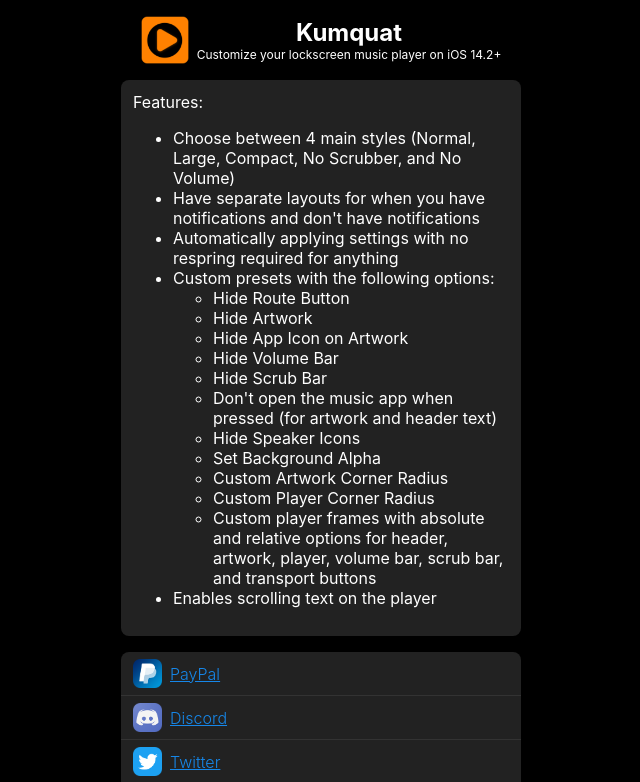
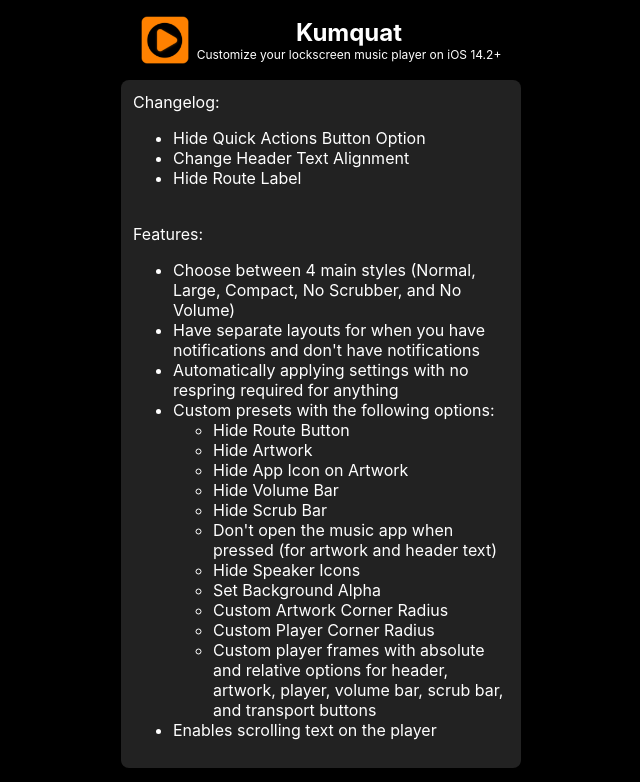
Before and after one commit to Galactic-Dev/website, a Next.js app: page /Kumquat in a window 1280 px wide. Shown: the top 782 px of the page, without its empty margins (319-959 px from the left). Built offline with nearby package versions, Linux system fonts and the light colour scheme.

Commit message:
update kumquat to v1.1

```diff
--- a/pages/Kumquat.js
+++ b/pages/Kumquat.js
@@ -3,6 +3,13 @@
 export default function Kumquat() {
         return (
                 <Depiction name="Kumquat" github="https://github.com/Galactic-Dev/Kumquat" subtitle="Customize your lockscreen music player on iOS 14.2+">
+			Changelog:
+<ul>
+	<li>Hide Quick Actions Button Option</li>
+	<li>Change Header Text Alignment</li>
+	<li>Hide Route Label</li>
+</ul>
+<br/>
 			Features:
 <ul>
     <li>Choose between 4 main styles (Normal, Large, Compact, No Scrubber, and No Volume)</li>
--- a/repo.js
+++ b/repo.js
@@ -32,6 +32,7 @@
     'https://github.com/Galactic-Dev/website/releases/download/isponsorblock1.0-10/com.galacticdev.isponsorblock_1.0-10_iphoneos-arm.deb',
     'https://github.com/Galactic-Dev/website/releases/download/kumquat1.0/com.galacticdev.kumquat_1.0_iphoneos-arm.deb',
     'https://github.com/Galactic-Dev/website/releases/download/ytnoshortsbutton1.0/com.galacticdev.ytnoshortsbutton_1.0_iphoneos-arm.deb',
+    'https://github.com/Galactic-Dev/website/releases/download/kumquat1.1/com.galacticdev.kumquat_1.1_iphoneos-arm.deb',
 ]
 
 exports.icons = {
```
